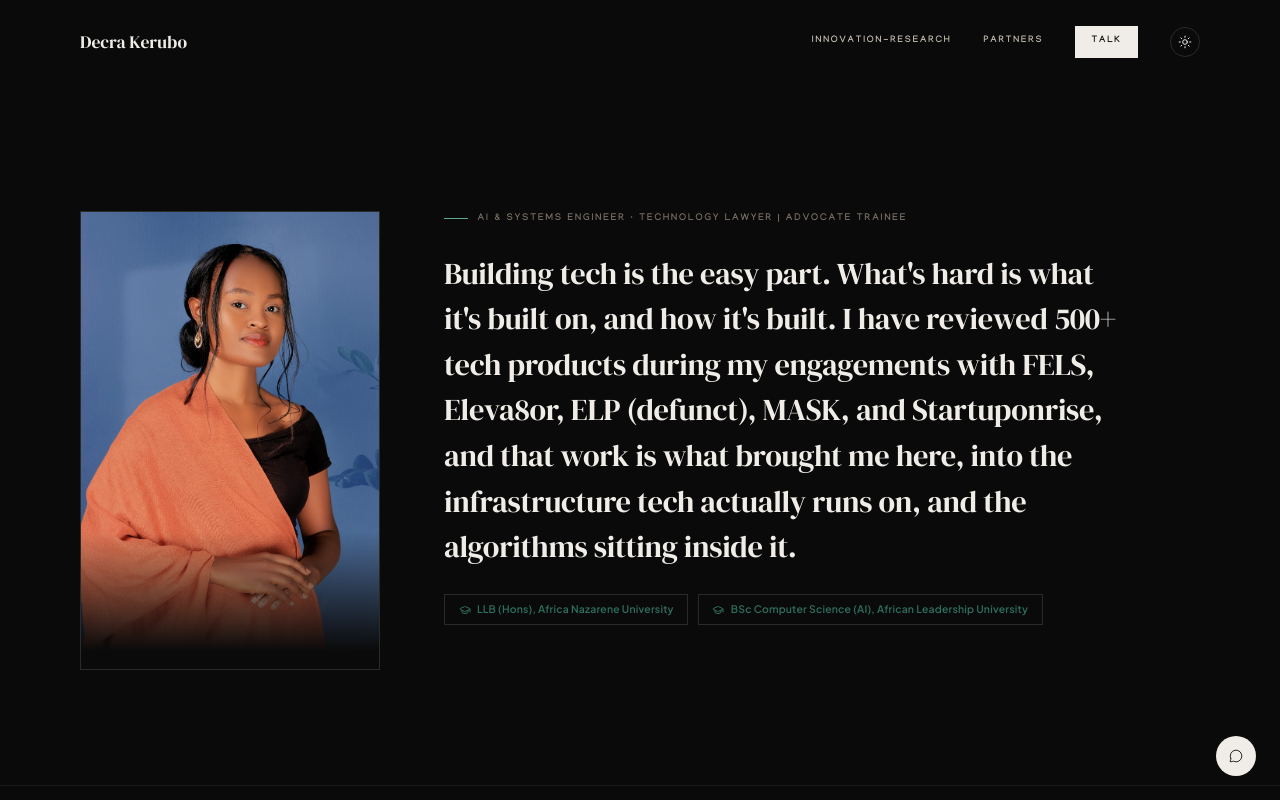
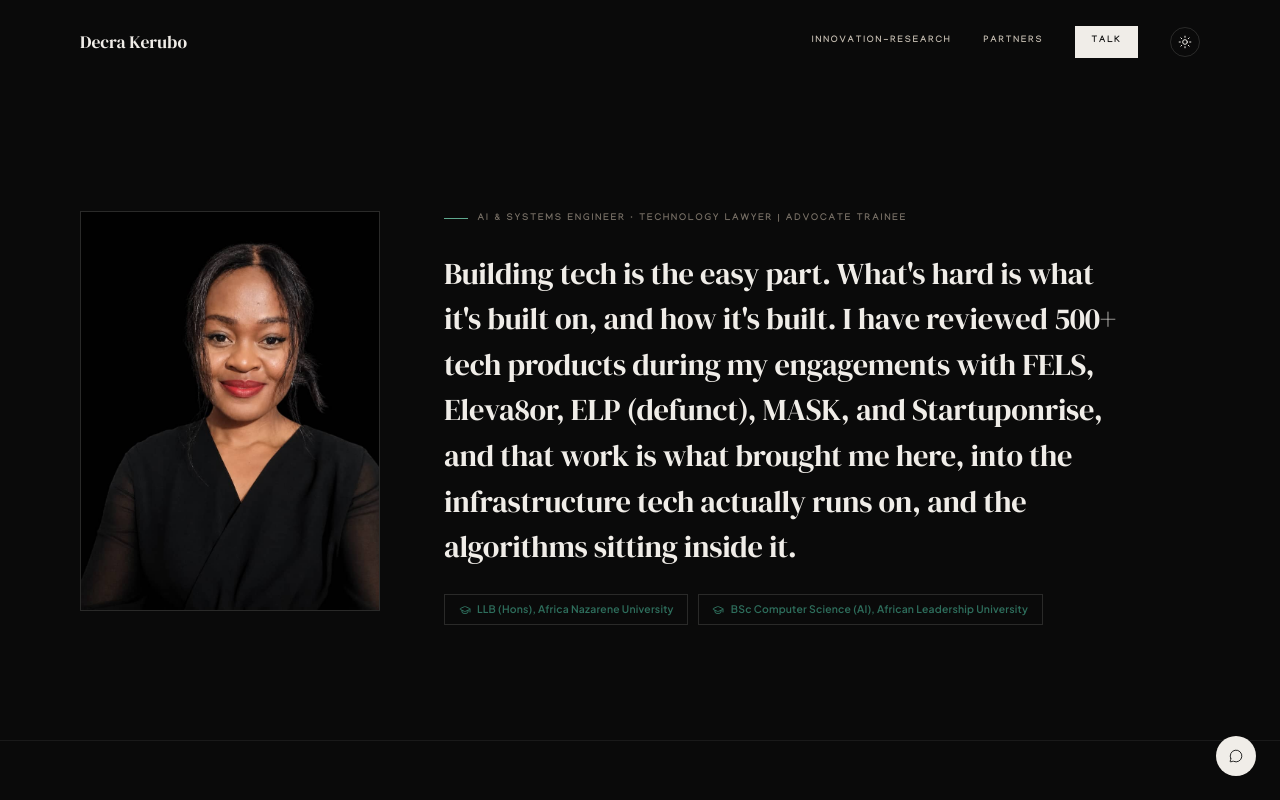
Before and after one commit to decra000/decra-kerubo, a Next.js app: page /engineering in a window 1280 px wide. Shown: the top 800 px of the page. Built offline with nearby package versions, Linux system fonts and the light colour scheme.

Commit message:
Use black portrait on research page

```diff
--- a/app/engineering/page.tsx
+++ b/app/engineering/page.tsx
@@ -27,16 +27,9 @@ export default function EngineeringPage() {
             }}
           >
             <img
-              src="/decra-about-portrait.jpg"
+              src="/decra-hero-mobile.jpg"
               alt="Decra Kerubo"
               style={{ width: "100%", height: "auto", display: "block" }}
-            />
-            <div
-              aria-hidden
-              style={{
-                position: "absolute", inset: 0, pointerEvents: "none",
-                background: "linear-gradient(to bottom, transparent 70%, var(--c-bg) 96%)",
-              }}
             />
           </div>
           <div style={{ flex: "1 1 320px", minWidth: 0 }}>
```
